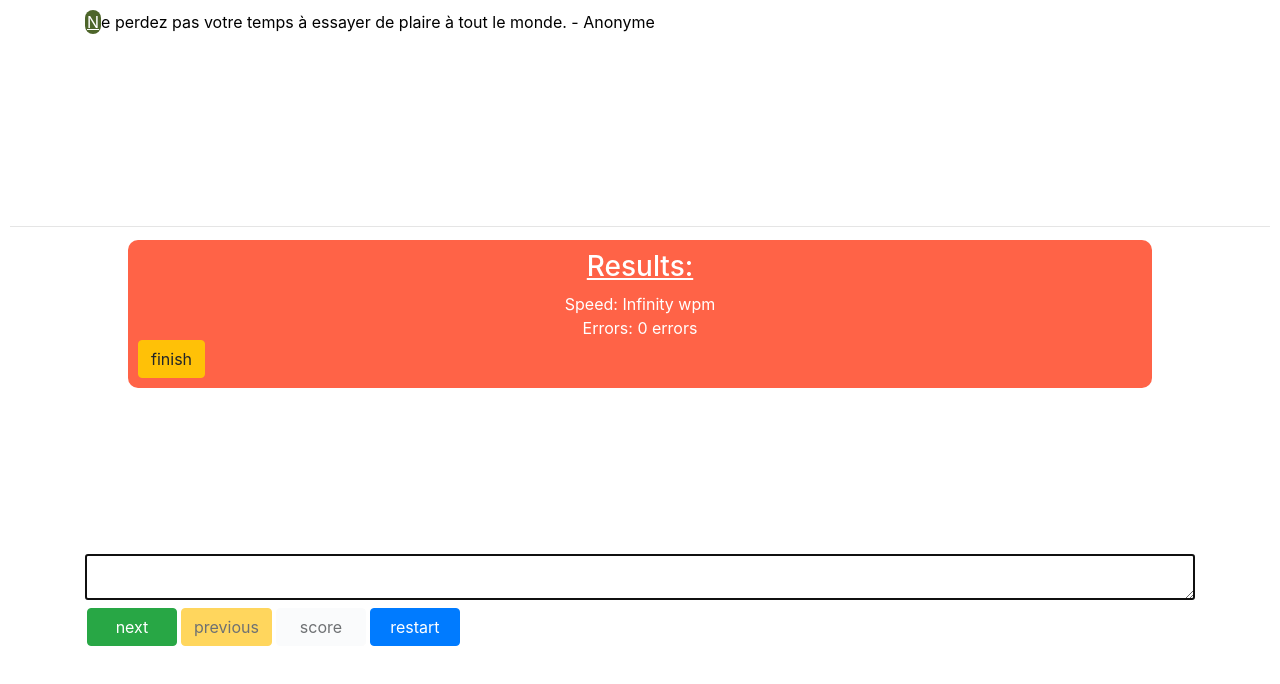
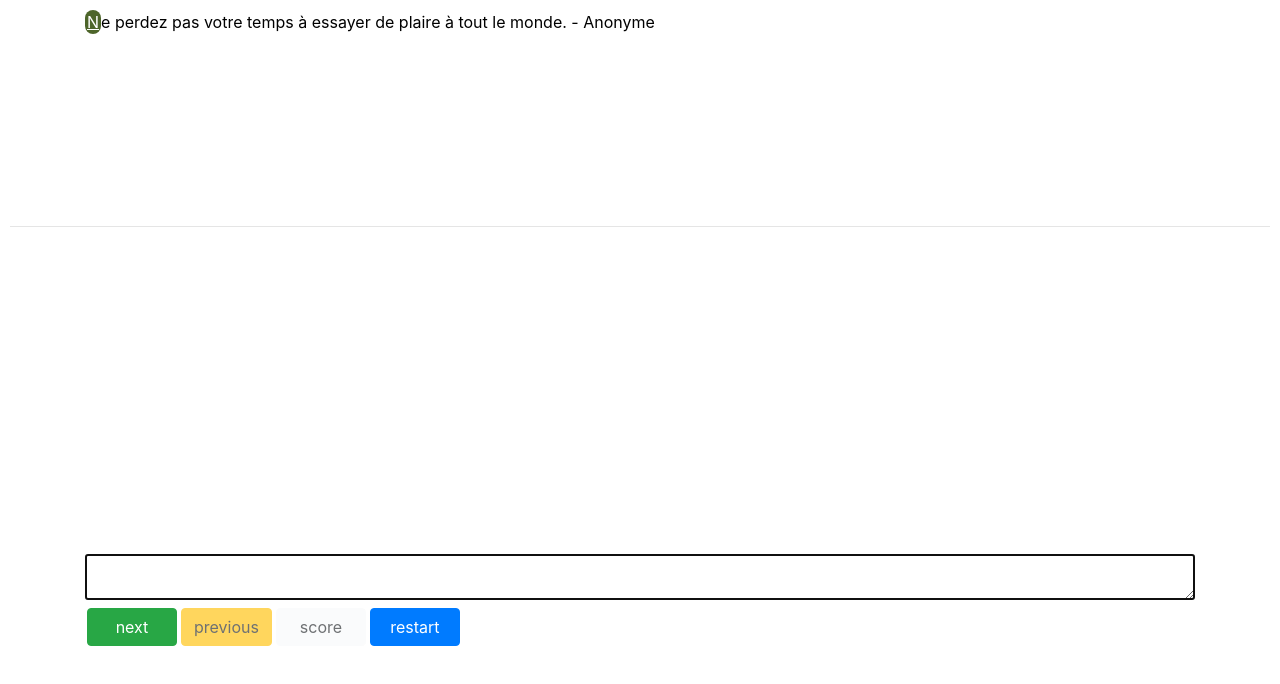
Before and after one commit to YALNEZAMI/dactylo, an Angular app: page / in a window 1280 px wide. Shown: the top 684 px of the page. Built offline with nearby package versions, Linux system fonts and the light colour scheme.

Commit message:
hide result div and display it on test end

```diff
--- a/src/app/app.component.css
+++ b/src/app/app.component.css
@@ -33,7 +33,7 @@ padding: 0%;
     min-width: 90px;
 }
 #result{
-    display: block;
+    display: none;
     position: fixed;
     top: 30%;
     left: 10%;
--- a/src/app/app.component.ts
+++ b/src/app/app.component.ts
@@ -127,6 +127,7 @@ export class AppComponent {
     if (this.textArea.length == this.currentText.length) {
       this.dateEnd = new Date();
       this.enableScore = true;
+      this.result();
     }
     //get text from textarea as array
     let tabMyText = this.textArea.split('');
```
